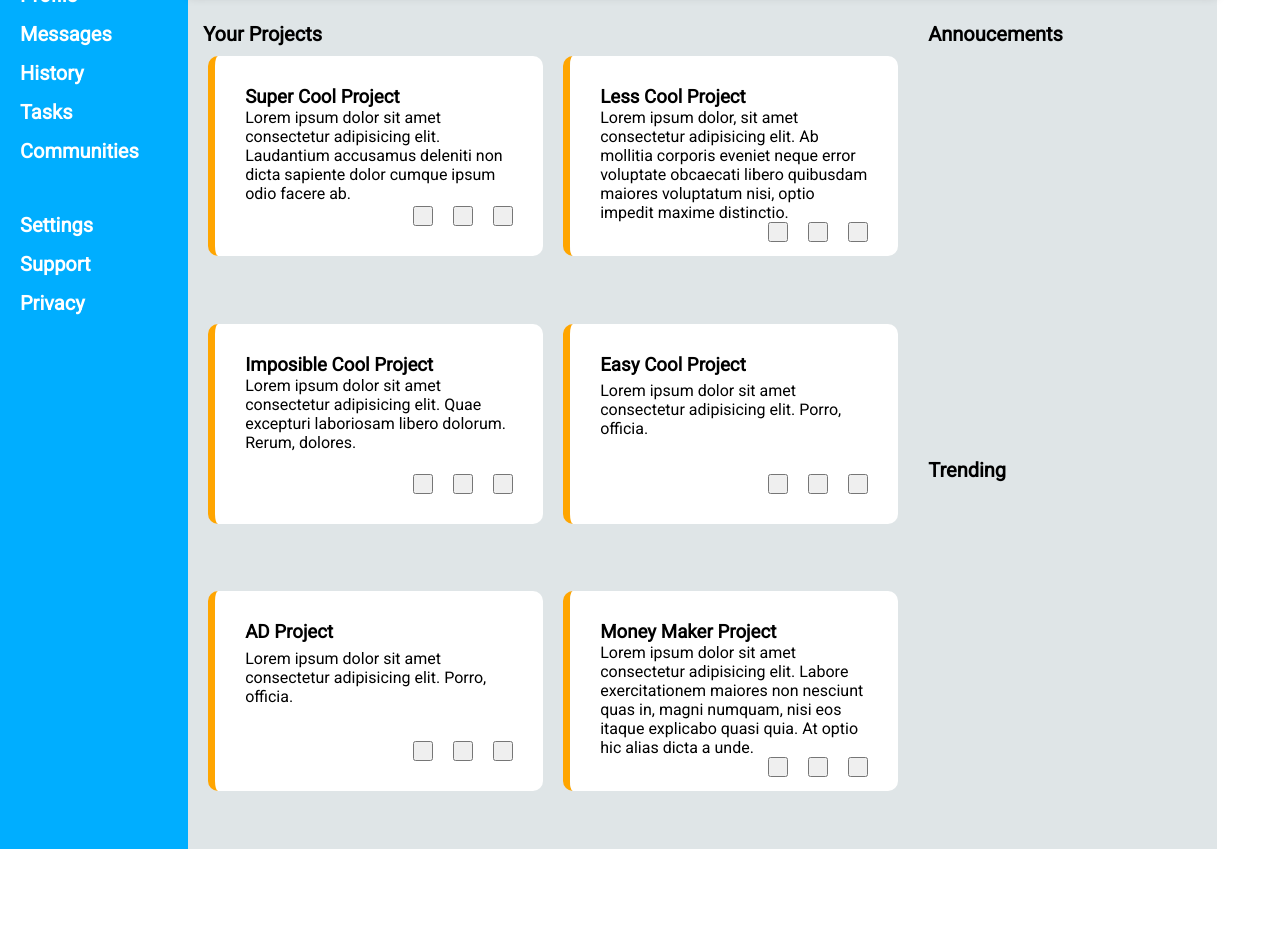
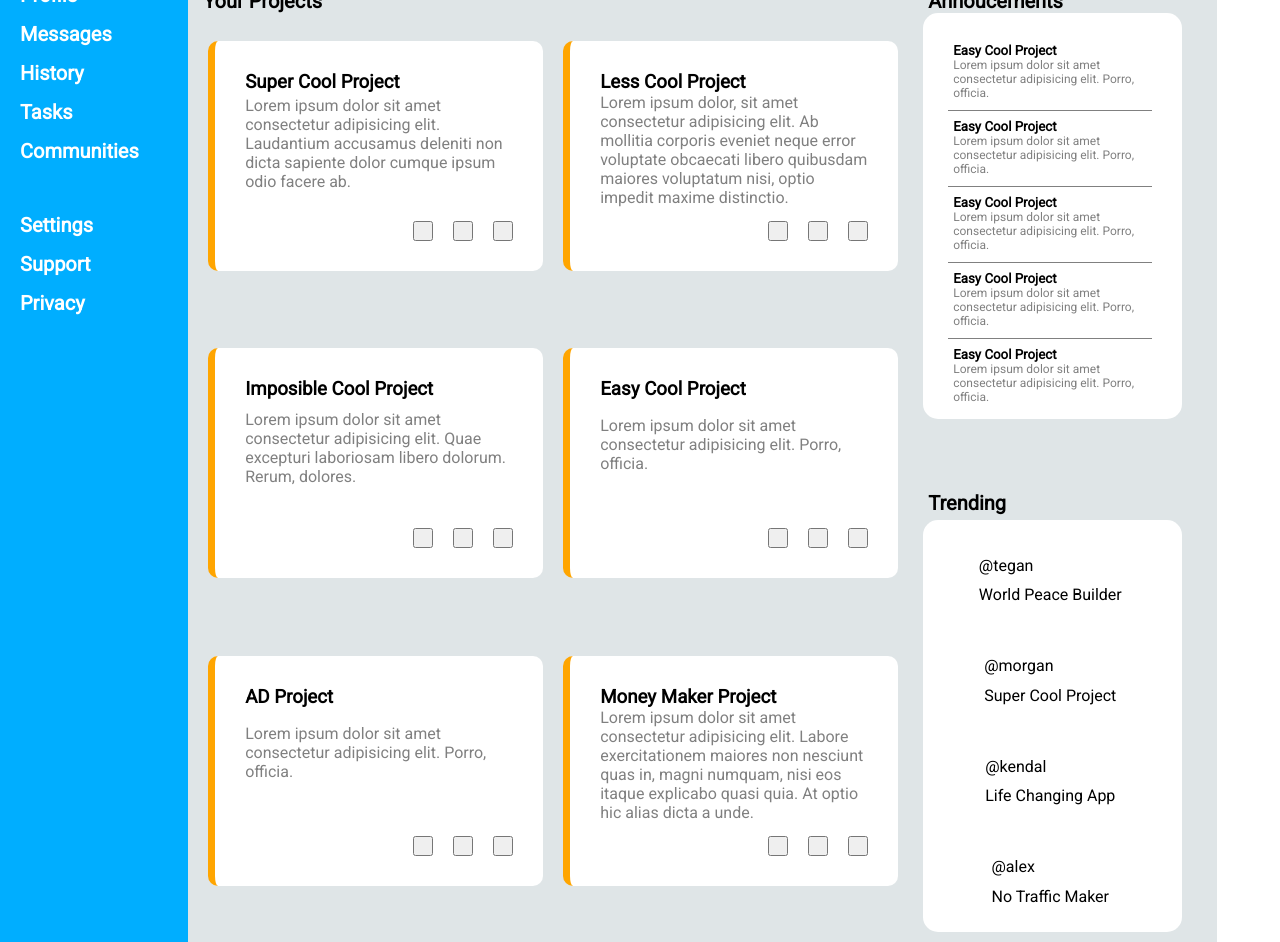
Before and after one commit to hoangvu1118/TheOdinProject, a plain HTML site: page Project-Assignment/admin-dashboard/index.html in a window 1280 px wide. Shown: the part 151-1093 px from the top of the page. Before the commit the page ends 1000 px from the top, so only its background shows below. Drawn offline with Linux system fonts and the light colour scheme.

Commit message:
finish layout for projects

```diff
--- a/Project-Assignment/admin-dashboard/index.html
+++ b/Project-Assignment/admin-dashboard/index.html
@@ -119,9 +119,43 @@
             </div>
             <div class="annoucement">
                 <p class="title">Annoucements</p>
+                <div class="annouce-data">
+                    <div class="announce-text"><h5>Easy Cool Project</h5>
+                    <p>Lorem ipsum dolor sit amet consectetur adipisicing elit. Porro, officia.</p></div>
+                    <div class="announce-text"><h5>Easy Cool Project</h5>
+                    <p>Lorem ipsum dolor sit amet consectetur adipisicing elit. Porro, officia.</p></div>
+                    <div class="announce-text"><h5>Easy Cool Project</h5>
+                    <p>Lorem ipsum dolor sit amet consectetur adipisicing elit. Porro, officia.</p></div>
+                    <div class="announce-text"><h5>Easy Cool Project</h5>
+                    <p>Lorem ipsum dolor sit amet consectetur adipisicing elit. Porro, officia.</p></div>
+                    <div class="announce-text"><h5>Easy Cool Project</h5>
+                    <p>Lorem ipsum dolor sit amet consectetur adipisicing elit. Porro, officia.</p></div>
+                </div>
             </div>
             <div class="trending">
                 <p class="title">Trending</p>
+                <div class="board">
+                    <div class="board trending-name">
+                        <div class="avatar"></div>
+                        <div class="hastag">@tegan</div>
+                        <div class="slogan">World Peace Builder</div>
+                    </div>
+                    <div class="board trending-name">
+                        <div class="avatar"></div>
+                        <div class="hastag">@morgan</div>
+                        <div class="slogan">Super Cool Project</div>
+                    </div>
+                    <div class="board trending-name">
+                        <div class="avatar"></div>
+                        <div class="hastag">@kendal</div>
+                        <div class="slogan">Life Changing App</div>
+                    </div>
+                    <div class="board trending-name">
+                        <div class="avatar"></div>
+                        <div class="hastag">@alex</div>
+                        <div class="slogan">No Traffic Maker</div>
+                    </div>
+                </div>
             </div>
         </div>
     </div>
--- a/Project-Assignment/admin-dashboard/style.css
+++ b/Project-Assignment/admin-dashboard/style.css
@@ -29,13 +29,11 @@
 
 
 .projects{
-    grid-row: span 2;
+    grid-row: span 3;
     display: grid;
-    grid-template-rows: 0.2fr 1fr 1fr 1fr;
+    grid-template-rows: 0.2fr 0.75fr 0.75fr 0.75fr;
     grid-template-columns: repeat(2, 1fr);
-    row-gap: 10px;
 }
-
 .sidebar{
     display: flex;
     flex-direction: column;
@@ -140,7 +138,7 @@
     border-color: orange;
     border-width: 7px;
     margin-left: 20px;
-    height: 200px;
+    height: 230px;
     background: white;
     border-radius: 10px;
     display: grid;
@@ -159,3 +157,54 @@
     width: 20px;
     height: 20px;
 }
+
+.annoucement{
+    display: grid;
+    grid-template-rows: 0.2fr 1fr;
+    margin-right: 15px;
+}
+.annouce-data{
+    margin-left: 10px;
+    padding: 30px 30px 5px 25px ;
+    background: white;
+    grid-column: span 2;
+    border-radius: 15px;
+    display: flex;
+    flex-direction: column;
+    gap: 8px;
+}
+.projects-name>p, .announce-text>p{
+    color: grey
+}
+.announce-text>p{
+    font-size: 12px;
+    margin-bottom: 10px;
+}
+.announce-text{
+    display: flex;
+    padding: 0px 5px;
+    flex-direction: column;
+    border-bottom: 1px solid grey;
+}
+.announce-text:last-of-type{
+    border: none;
+}
+.board{
+    margin: 5px 15px 16px 10px;
+    padding-top: 10px;
+    background: white;
+    border-radius: 15px;
+    display: grid;
+    grid-column: span 2;
+    flex-direction: column;
+    background: white;
+    justify-content: center;
+}
+.trending{
+    display: grid;
+    grid-template-rows: 0.1fr 1fr;
+}
+.trending .title{
+    margin-top: 0;
+
+}
```
